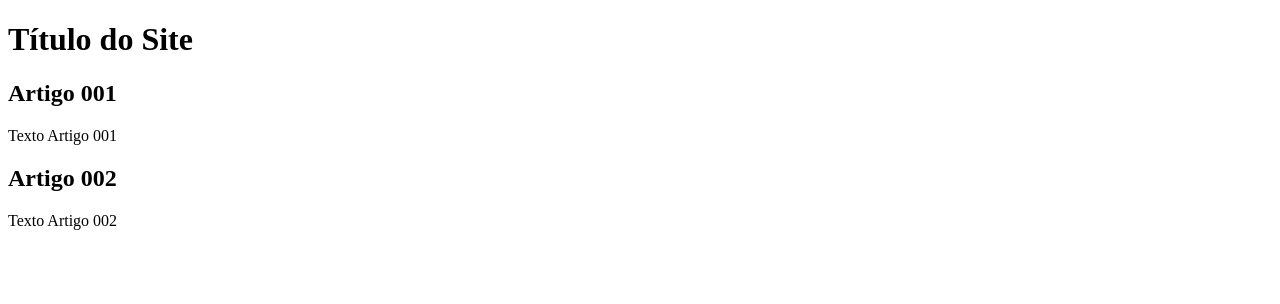
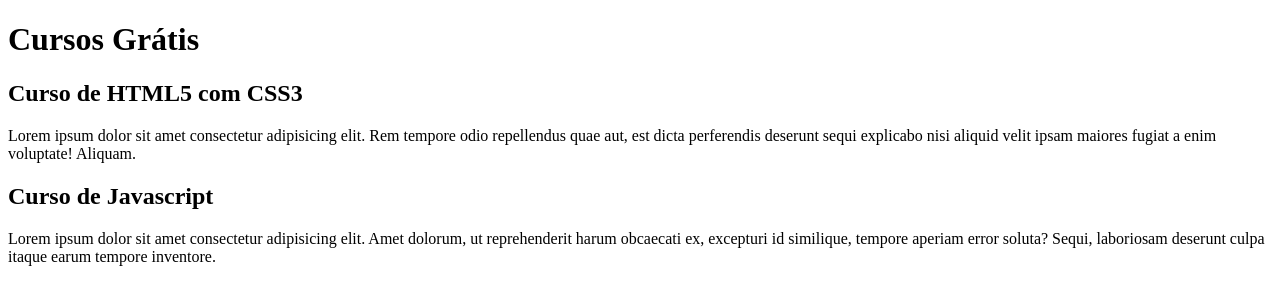
Before and after one commit to tiaggo77/projeto-site, a plain HTML site: page index.html in a window 1280 px wide. Drawn offline with Linux system fonts and the light colour scheme.

Commit message:
comecei a escrever o conteúdo

```diff
--- a/index.html
+++ b/index.html
@@ -9,15 +9,15 @@
 <body>
     <main>
         <header>
-            <h1>Título do Site</h1>
+            <h1>Cursos Grátis</h1>
         </header>
         <article>
-            <h2>Artigo 001</h2>
-            <p>Texto Artigo 001</p>
+            <h2>Curso de HTML5 com CSS3</h2>
+            <p>Lorem ipsum dolor sit amet consectetur adipisicing elit. Rem tempore odio repellendus quae aut, est dicta perferendis deserunt sequi explicabo nisi aliquid velit ipsam maiores fugiat a enim voluptate! Aliquam.</p>
         </article>
         <article>
-            <h2>Artigo 002</h2>
-            <p>Texto Artigo 002</p>
+            <h2>Curso de Javascript</h2>
+            <p>Lorem ipsum dolor sit amet consectetur adipisicing elit. Amet dolorum, ut reprehenderit harum obcaecati ex, excepturi id similique, tempore aperiam error soluta? Sequi, laboriosam deserunt culpa itaque earum tempore inventore.</p>
         </article>
     </main>
 </body>
```
